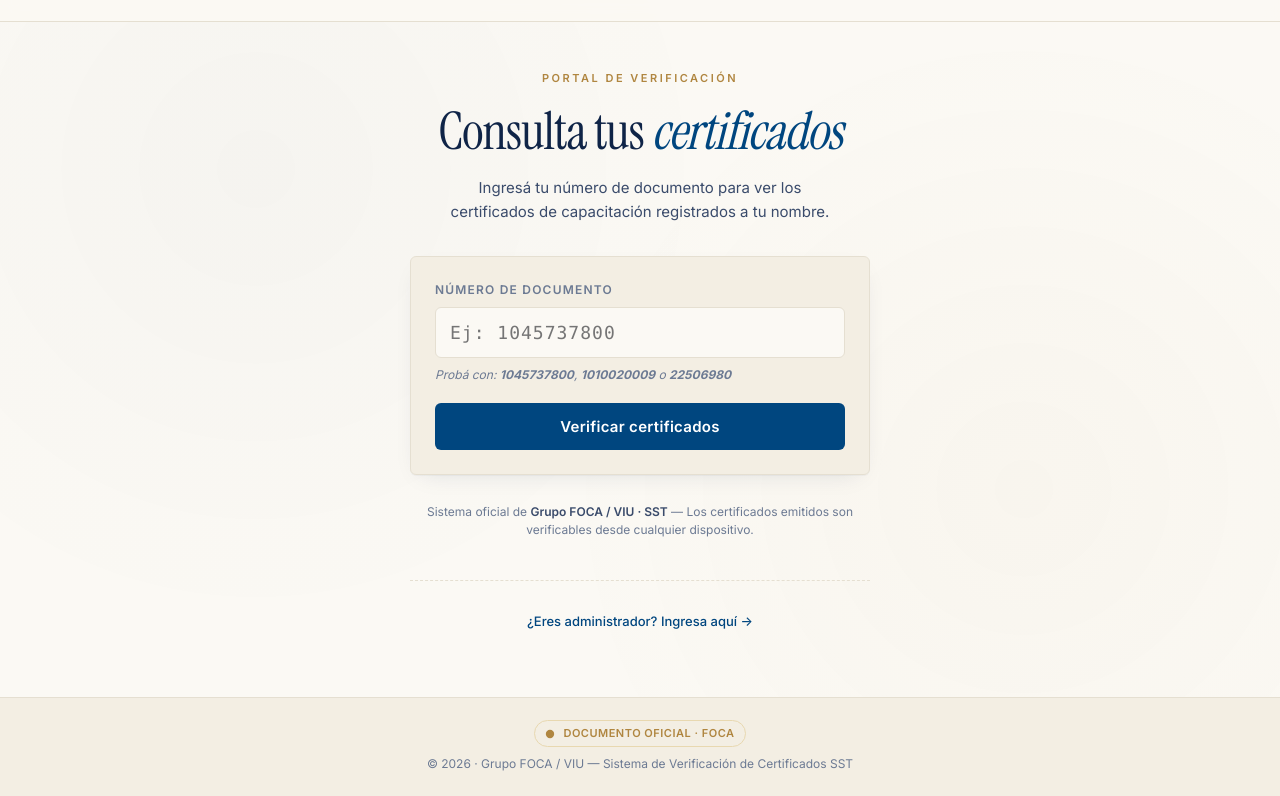
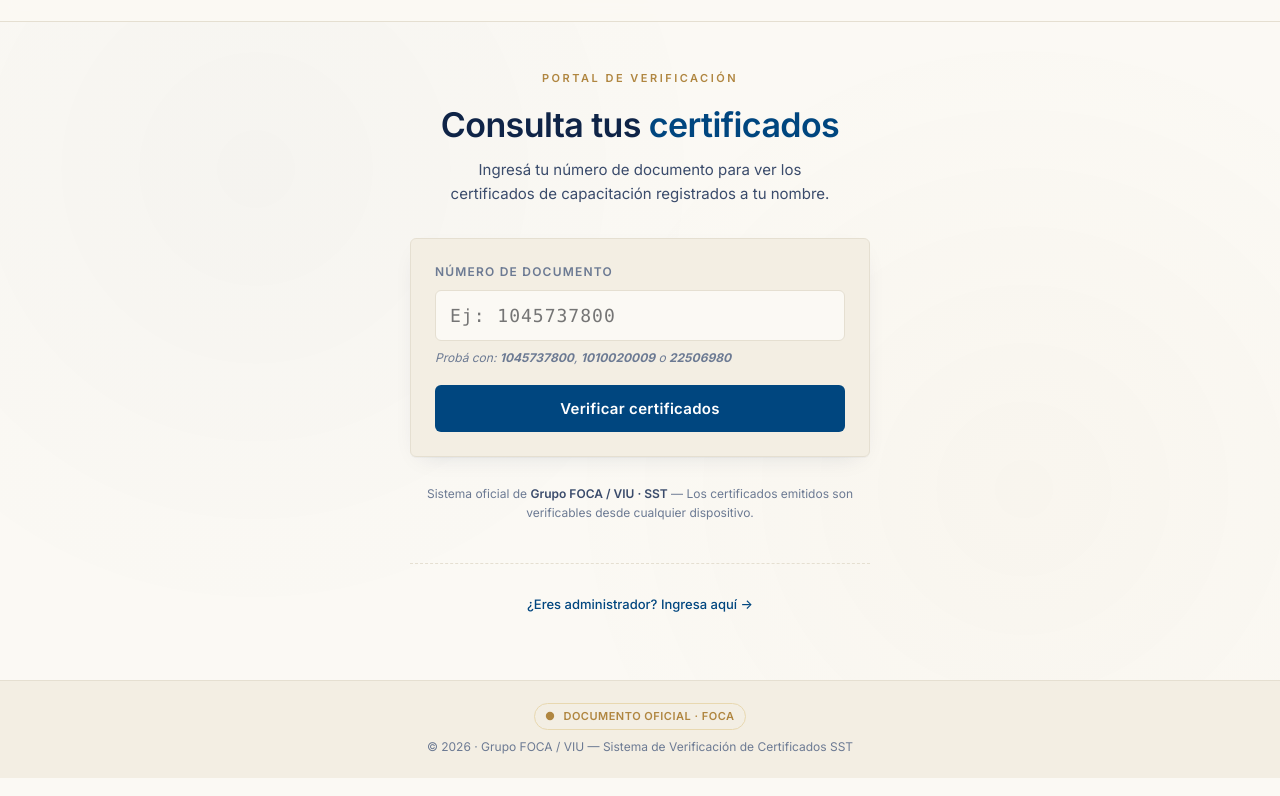
Before and after one commit to DeinerAcosta/certificados-sst, a website: page index.html in a window 1280 px wide. Shown: the part 71-867 px from the top of the page. Drawn offline with Linux system fonts and the light colour scheme.

Commit message:
Unificar tipografia: todo Inter (quitar Instrument Serif), ajustar pesos de titulos

```diff
--- a/index.html
+++ b/index.html
@@ -2,7 +2,7 @@
 <meta name="viewport" content="width=device-width,initial-scale=1,viewport-fit=cover" />
 <link rel="preconnect" href="https://fonts.googleapis.com" />
 <link rel="preconnect" href="https://fonts.gstatic.com" crossorigin />
-<link rel="stylesheet" href="https://fonts.googleapis.com/css2?family=Inter:wght@400;500;600;700&family=Instrument+Serif&display=swap" />
+<link rel="stylesheet" href="https://fonts.googleapis.com/css2?family=Inter:wght@400;500;600;700&display=swap" />
 
 <style>
   :root {
@@ -21,7 +21,7 @@
     --error:      #B4413C;
     --error-bg:   #FBEDEC;
     --radius:     6px;
-    --serif:      'Instrument Serif', Georgia, 'Iowan Old Style', serif;
+    --serif:      'Inter', -apple-system, BlinkMacSystemFont, 'Segoe UI', Roboto, sans-serif;
     --sans:       'Inter', -apple-system, BlinkMacSystemFont, 'Segoe UI', Roboto, sans-serif;
     --mono:       'JetBrains Mono', 'SF Mono', Consolas, 'Courier New', monospace;
   }
@@ -178,16 +178,16 @@
     margin-bottom: 18px;
   }
   h1 {
-    font-family: var(--serif);
-    font-size: 52px;
-    line-height: 1.05;
+    font-family: var(--sans);
+    font-size: 34px;
+    line-height: 1.15;
     color: var(--ink);
-    margin: 0 0 16px;
-    font-weight: 400;
-    letter-spacing: -1px;
+    margin: 0 0 14px;
+    font-weight: 600;
+    letter-spacing: -0.6px;
     text-wrap: balance;
   }
-  h1 em { color: var(--brand); font-style: italic; font-weight: 400; }
+  h1 em { color: var(--brand); font-style: normal; font-weight: 600; }
   .lead {
     color: var(--ink-soft);
     max-width: 380px;
```
Also changed, not shown: admin.html (+9 -9 lines).
